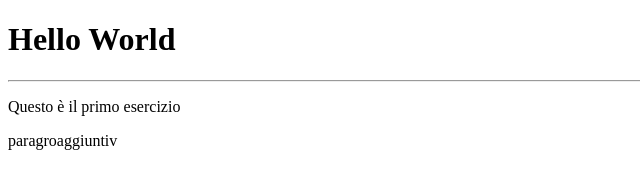
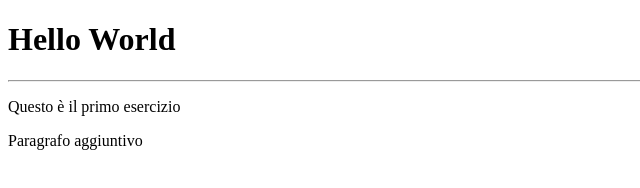
Before and after one commit to FilippoBonafini/htmlcss-hello, a plain HTML site: page index.html in a window 1280 px wide. Shown: the full height of the page, 0-640 px from the left. Drawn offline with Linux system fonts and the light colour scheme.

Commit message:
correzioni

```diff
--- a/index.html
+++ b/index.html
@@ -10,6 +10,6 @@
         <h1>Hello World</h1>  <!--TITOLO-->
         <hr>   <!--LINEA ORIZZONTALE-->
         <p>Questo è il primo esercizio</p>  <!--PARAGRAFO-->
-        <p>paragroaggiuntiv</p>
+        <p>Paragrafo aggiuntivo</p>
     </body>
 </html>
```
